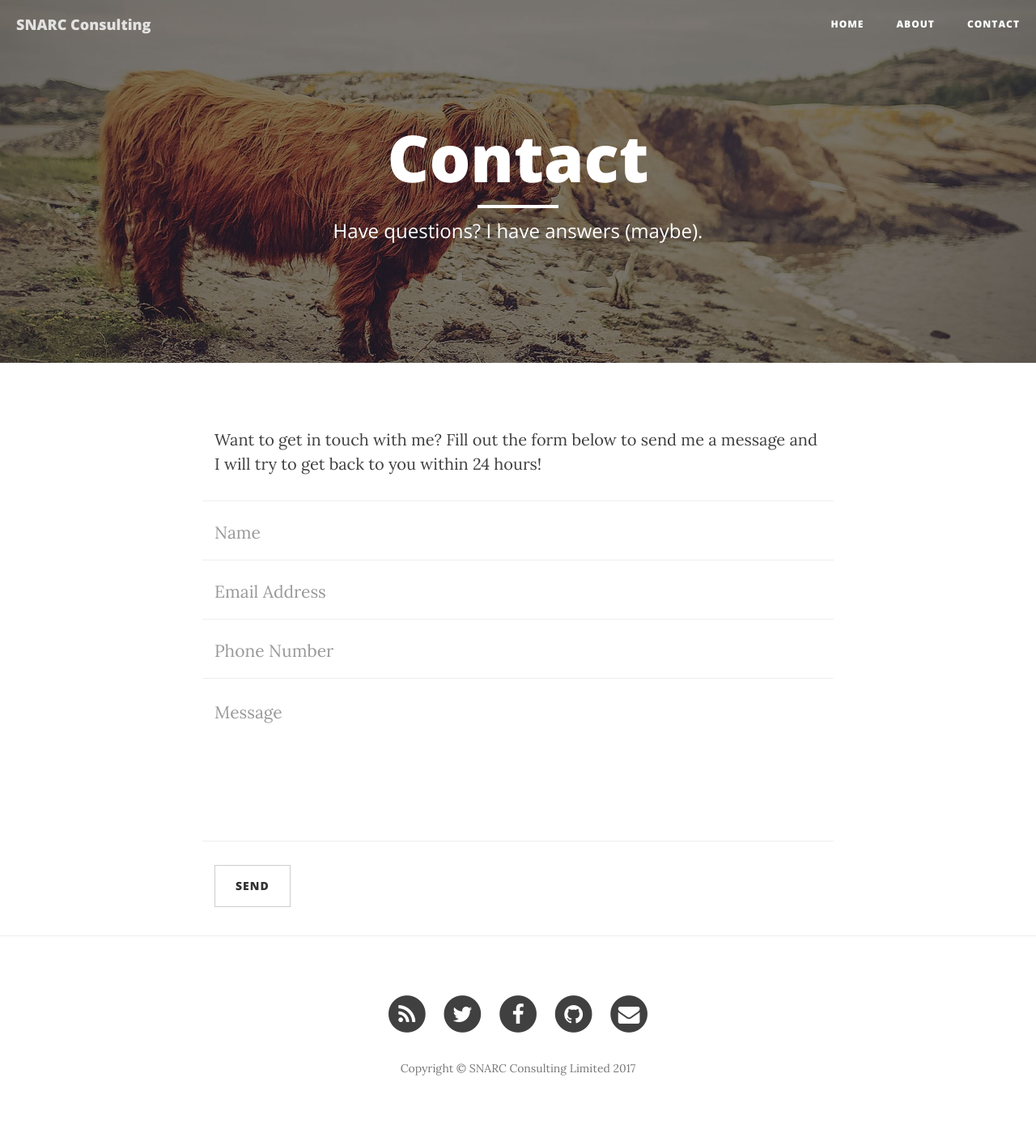
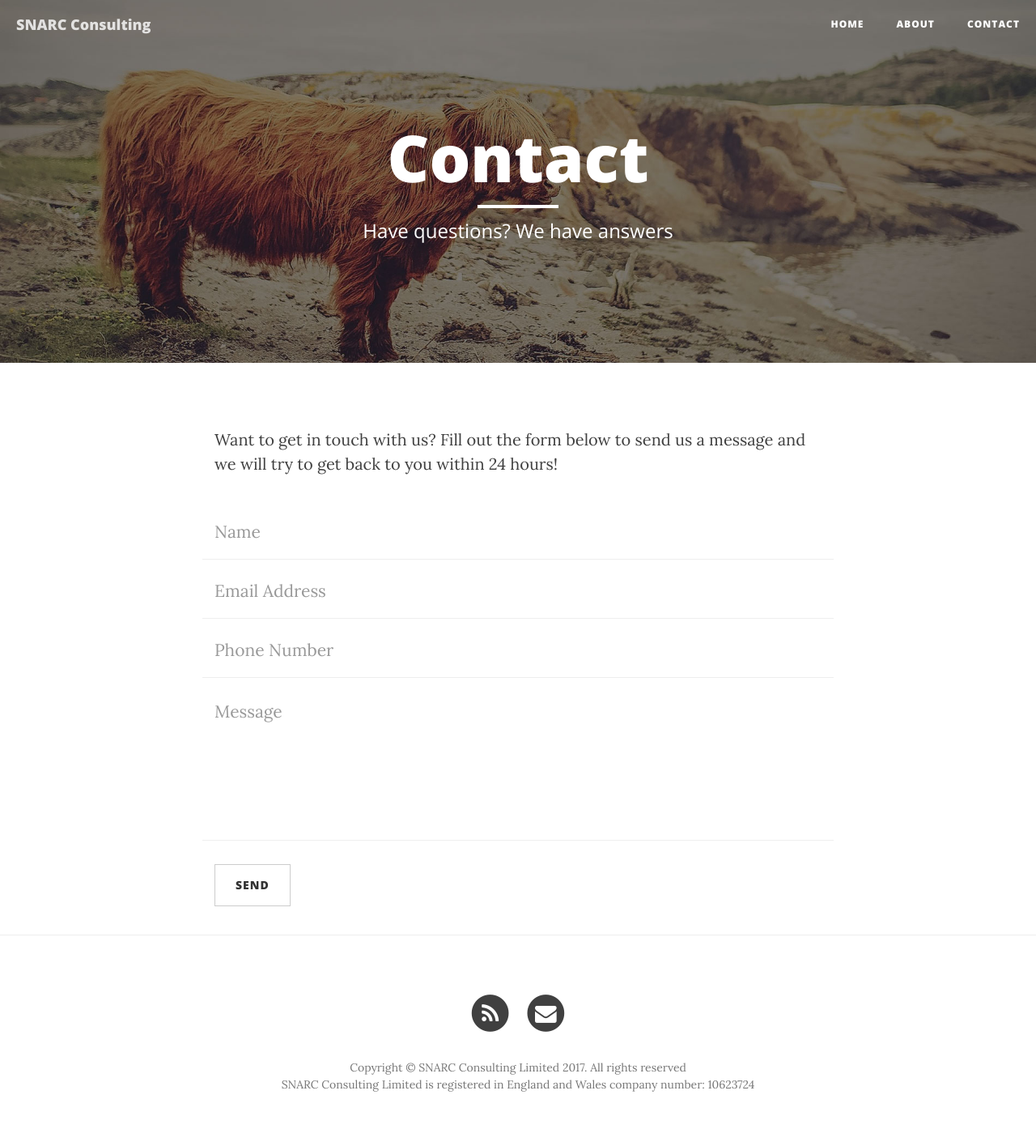
Before and after one commit to asnaedae/snarc.com, a Jekyll site: the page built from contact.html, in a window 1280 px wide. Shown: the whole page at 81% size. Built offline with Jekyll 4.4.1, drawn with Linux system fonts in a browser that asks for light colours; nearby versions of some CDN libraries.

Commit message:
handle contact us and update footer

```diff
--- a/_config.yml
+++ b/_config.yml
@@ -3,12 +3,13 @@
 header-img: img/home-bg.jpg
 email: sales@snarc.com
 copyright_name: SNARC Consulting Limited
+company_number: 10623724
 description: "Description"
 baseurl: ""
 url: "http://www.snarc.com"
-twitter_username: ""
-github_username: ""
-facebook_username: ""
+#twitter_username: ""
+#github_username: ""
+#facebook_username: ""
 email_username:  sales@snarc.com
 
 # Google Analytics
--- a/_includes/footer.html
+++ b/_includes/footer.html
@@ -53,7 +53,10 @@
                     </li>
                     {% endif %}
                 </ul>
-                <p class="copyright text-muted">Copyright &copy; {{ site.copyright_name }} {{ site.time | date: '%Y' }}</p>
+
+                <p class="copyright text-muted">Copyright &copy; {{ site.copyright_name }} {{ site.time | date: '%Y' }}. All rights reserved<br/>
+                {{ site.copyright_name }} is registered in England and Wales company number: {{ site.company_number }}
+                </p>
             </div>
         </div>
     </div>
--- a/contact.html
+++ b/contact.html
@@ -1,15 +1,15 @@
 ---
 layout: page
 title: "Contact"
-description: "Have questions? I have answers (maybe)."
+description: "Have questions? We have answers"
 header-img: "img/contact-bg.jpg"
 ---
 
-<p>Want to get in touch with me? Fill out the form below to send me a message and I will try to get back to you within 24 hours!</p>
-<!-- Contact Form - Enter your email address on line 19 of the mail/contact_me.php file to make this form work. -->
-<!-- WARNING: Some web hosts do not allow emails to be sent through forms to common mail hosts like Gmail or Yahoo. It's recommended that you use a private domain email address! -->
-<!-- NOTE: To use the contact form, your site must be on a live web host with PHP! The form will not work locally! -->
-<form name="sentMessage" id="contactForm" novalidate>
+<p>Want to get in touch with us? Fill out the form below to send us a message and we will try to get back to you within 24 hours!</p>
+
+
+<form name="sentMessage" id="contactForm" novalidate action="http://formspree.io/sales@snarc.com" method="POST">
+  <input type="hidden" name="_subject" value="Contact Submission" />
   <div class="row control-group">
       <div class="form-group col-xs-12 floating-label-form-group controls">
           <label>Name</label>
@@ -20,7 +20,7 @@
   <div class="row control-group">
       <div class="form-group col-xs-12 floating-label-form-group controls">
           <label>Email Address</label>
-            <input type="email" class="form-control" placeholder="Email Address" id="email" required data-validation-required-message="Please enter your email address.">
+          <input name="_replyto" type="email" class="form-control" placeholder="Email Address" id="email" required data-validation-required-message="Please enter your email address.">
           <p class="help-block text-danger"></p>
       </div>
   </div>
--- a/css/clean-blog.css
+++ b/css/clean-blog.css
@@ -1,6 +1,6 @@
 /*!
  * Clean Blog v1.0.0 (http://startbootstrap.com)
- * Copyright 2015 Start Bootstrap
+ * Copyright 2017 Start Bootstrap
  * Licensed under MIT (https://spdx.org/licenses/MIT)
  */
 
--- a/index.html
+++ b/index.html
@@ -1,6 +1,6 @@
 ---
 layout: page
-description: "A Clean Blog Theme by Start Bootstrap"
+description: "Technical and Legal Professional Services"
 ---
 
 {% for post in paginator.posts %}
```
Also changed, not shown: js/clean-blog.js (+0 -67 lines), css/clean-blog.min.css, js/clean-blog.min.js. Lines whose indentation alone changed are shown as unchanged.
